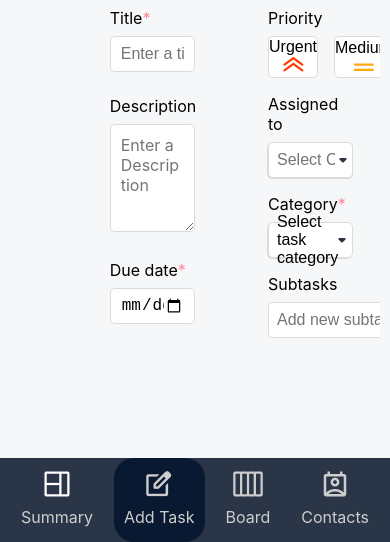
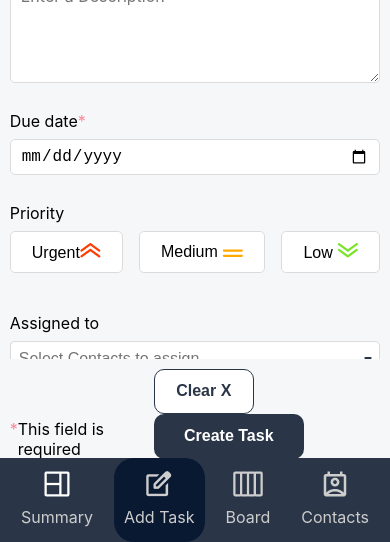
Before and after one commit to Kadir-Saliu/join, a plain HTML site: page addTask.html in a window 390 px wide. Shown: the part 302-844 px from the top of the page. Drawn offline with Linux system fonts and the light colour scheme.

Commit message:
worked on responsivness at addTask.html

```diff
--- a/styles/addTaskBoard.css
+++ b/styles/addTaskBoard.css
@@ -3,6 +3,7 @@
   justify-content: space-between;
   align-items: start;
   width: 100%;
+  height: 334px;
   margin-bottom: 150px;
 }
 
@@ -70,7 +71,7 @@
   align-self: center;
   width: 1px;
   height: 80%;
-  border-left: 1px solid rgb(219, 219, 219);
+  border-left: 1px solid rgb(227, 228, 228);
 }
 
 .li-buttons {
--- a/styles/responsivness.css
+++ b/styles/responsivness.css
@@ -37,7 +37,7 @@
     }
 
     #main {
-        width: 90%
+        width: 90%;
     }
 
     #login-div {
@@ -114,6 +114,7 @@
         margin-right: 0;
         margin-bottom: 0;
         width: 95%;
+        padding: 0;
     }
 
     .title-main {
@@ -183,6 +184,45 @@
     .legal-info {
         display: none;
     }
+
+    /*addTask.html*/
+
+    main h1 {
+        padding-top: 10px;
+    }
+
+    .add-task-form {
+        margin-bottom: 10px;
+        height: 500px;
+        display: flex;
+        flex-direction: column;
+        overflow: scroll;
+        width: 100%;
+    }
+
+    .add-task-text-div,
+    .add-task-select-div {
+        width: 100%;
+        margin-left: 0;
+        margin-right: 0;
+        margin-bottom: 10px;
+    }
+
+    .add-task-form-divider {
+        display: none;
+    }
+
+    .add-task-importance-selection,
+    #drop-down-users-input-div,
+    #category-button,
+    .subtask-div {
+        margin-bottom: 24px !important;
+    }
+
+    #drop-down-users-input,
+    #drop-down-users-input-img-div {
+        margin-bottom: 0;
+    }
 }
 
 @media (max-width: 750px) {
```
